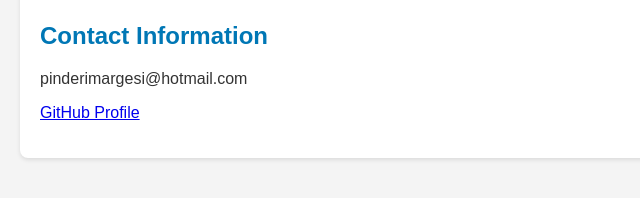
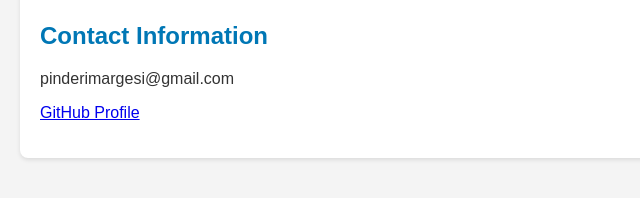
Before and after one commit to Margesi/Margesi.github.io, a plain HTML site: page index.html in a window 1280 px wide. Shown: the part 560-758 px from the top of the page, 0-640 px from the left. Drawn offline with Linux system fonts and the light colour scheme.

Commit message:
Update index.html

```diff
--- a/index.html
+++ b/index.html
@@ -52,7 +52,7 @@
 
     <section>
         <h2>Contact Information</h2>
-        <p>pinderimargesi@hotmail.com</p>
+        <p>pinderimargesi@gmail.com</p>
         <p><a href="https://github.com/Margesi">GitHub Profile</a></p>
     </section>
 
```
